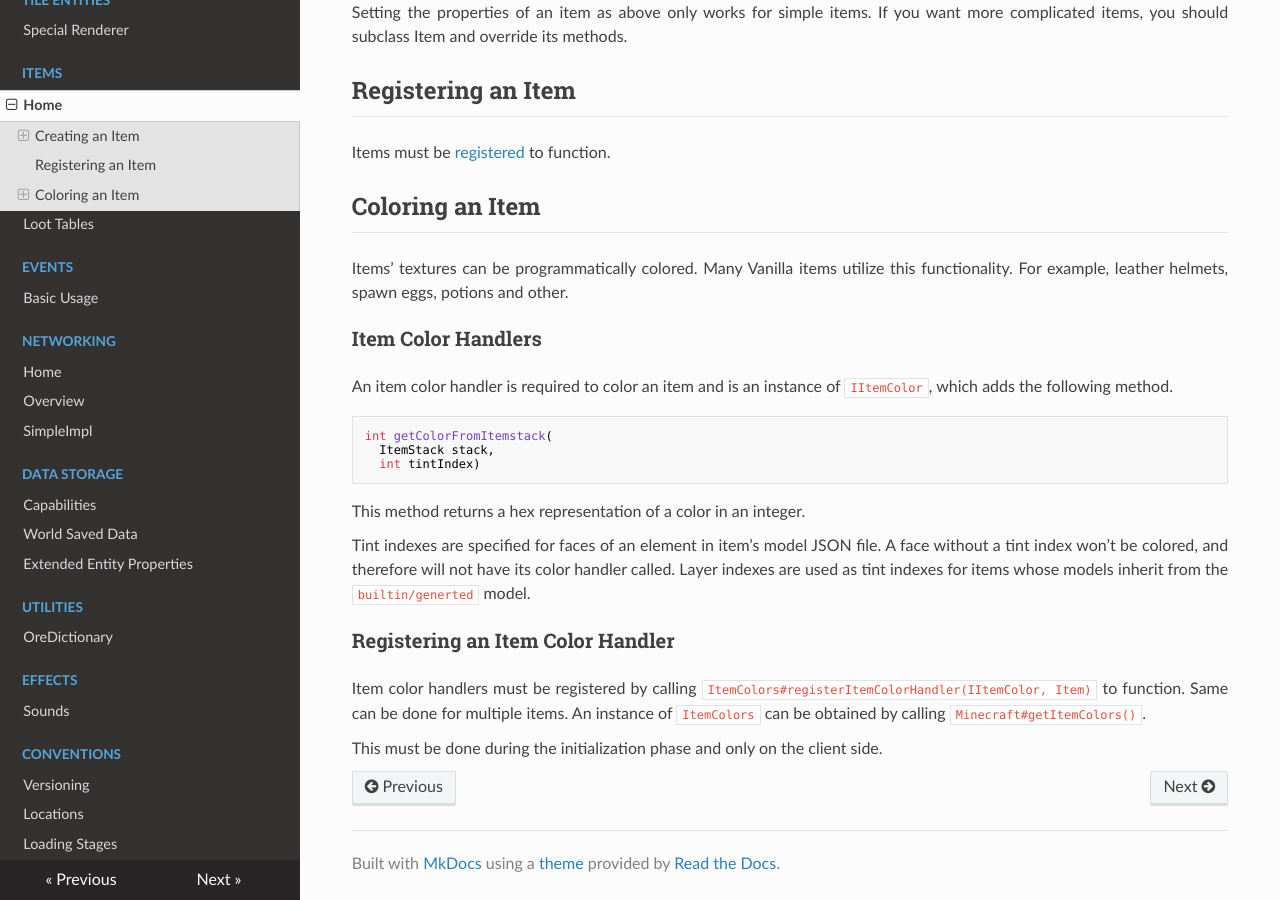
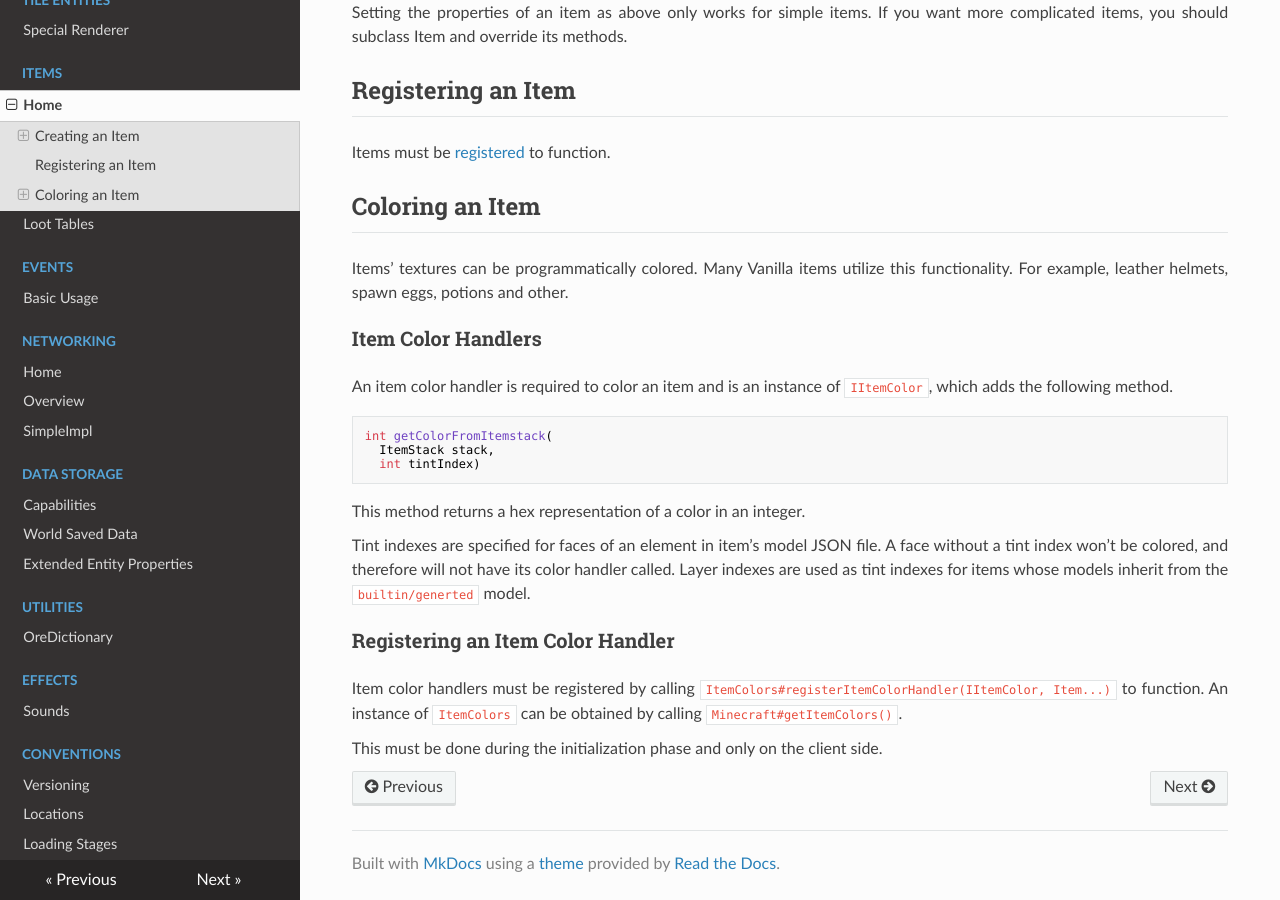
Before and after one commit to MinecraftForge/Documentation, an MkDocs documentation site: the page built from docs/items/items.md, in a window 1280 px wide and 900 px high, scrolled down 792 px. Built offline with MkDocs 1.6.1, drawn with Linux system fonts in a browser that asks for light colours; nearby versions of some CDN libraries; old or Windows-style settings are respelled for this version of MkDocs.

Commit message:
Final version of items coloring
I suppose.

```diff
--- a/docs/items/items.md
+++ b/docs/items/items.md
@@ -51,7 +51,7 @@ Tint indexes are specified for faces of an element in item's model JSON file. A
 
 ### Registering an Item Color Handler
 
-Item color handlers must be registered by calling `ItemColors#registerItemColorHandler(IItemColor, Item)` to function. Same can be done for multiple items. An instance of `ItemColors` can be obtained by calling `Minecraft#getItemColors()`.
+Item color handlers must be registered by calling `ItemColors#registerItemColorHandler(IItemColor, Item...)` to function. An instance of `ItemColors` can be obtained by calling `Minecraft#getItemColors()`.
 
 This must be done during the initialization phase and only on the client side.
 
```
